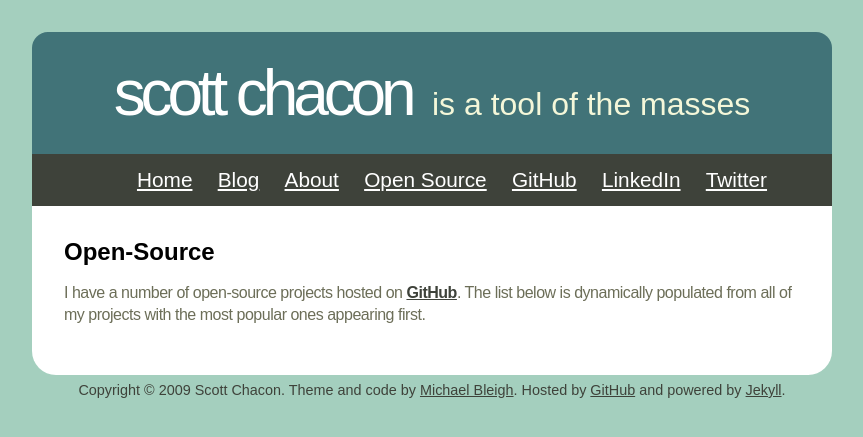
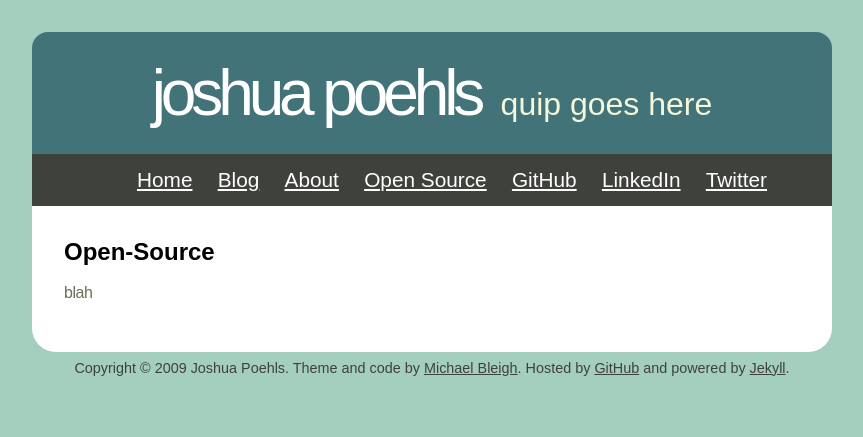
Before and after one commit to jpoehls/old-zduck-web, a Jekyll site: the page built from open-source.html, in a window 1280 px wide. Shown: the top 437 px of the page, without its empty margins (208-1071 px from the left). Built offline with Jekyll 4.4.1, drawn with Linux system fonts in a browser that asks for light colours.

```diff
--- a/_layouts/master.html
+++ b/_layouts/master.html
@@ -4,17 +4,17 @@
 <html>
   <head>
     <meta http-equiv="Content-type" content="text/html; charset=utf-8">
-    <title>Scott Chacon - {{ page.title }}</title>
+    <title>Joshua Poehls - {{ page.title }}</title>
     <link rel="stylesheet" href="/stylesheets/master.css" type="text/css" media="screen" charset="utf-8"/>
     <script src="/javascripts/jquery.js" type="text/javascript" charset="utf-8"></script>
     <script src="/javascripts/jquery.github.js" type="text/javascript" charset="utf-8"></script>
-    <link rel='alternate' type='application/rss+xml' href='http://feeds.feedburner.com/JoinTheConversation' />
+    <!--<link rel='alternate' type='application/rss+xml' href='http://feeds.feedburner.com/JoinTheConversation' />-->
   </head>
   <body>
     <div id='wrapper'>
       <div id='header'>
-        <h1>Scott Chacon</h1>
-        <h2>is a tool of the masses</h2>
+        <h1>Joshua Poehls</h1>
+        <h2>quip goes here</h2>
       </div>
       <div id='menu'>
         <ul>
@@ -22,9 +22,9 @@
           <li><a href='/blog.html'>Blog</a></li>
           <li><a href='/about.html'>About</a></li>
           <li><a href='/open-source.html'>Open Source</a></li>
-          <li><a href='http://github.com/schacon' target='_blank' rel='me'>GitHub</a></li>
-          <li><a href='http://www.linkedin.com/in/schacon' target='_blank' rel='me'>LinkedIn</a></li>
-          <li><a href='http://twitter.com/chacon' target='_blank' rel='me'>Twitter</a></li>
+          <li><a href='http://github.com/jpoehls' target='_blank' rel='me'>GitHub</a></li>
+          <li><a href='http://www.linkedin.com/in/jpoehls' target='_blank' rel='me'>LinkedIn</a></li>
+          <li><a href='http://twitter.com/jpoehls' target='_blank' rel='me'>Twitter</a></li>
         </ul>
       </div>
       <div id='content'>
@@ -33,16 +33,16 @@
       </div>
     </div>
     <div id='footer'>
-      Copyright &copy; 2009 Scott Chacon. Theme and code by <a href="http://github.com/mbleigh">Michael Bleigh</a>. Hosted by <a href='http://github.com/schacon/schacon.github.com/' target='_blank'>GitHub</a> and powered by <a href='http://github.com/mojombo/jekyll'>Jekyll</a>.
+      Copyright &copy; 2009 Joshua Poehls. Theme and code by <a href="http://github.com/mbleigh">Michael Bleigh</a>. Hosted by <a href='http://github.com/jpoehls/jpoehls.github.com/' target='_blank'>GitHub</a> and powered by <a href='http://github.com/mojombo/jekyll'>Jekyll</a>.
     </div>
     <script type="text/javascript">
-      var gaJsHost = (("https:" == document.location.protocol) ? "https://ssl." : "http://www.");
-      document.write(unescape("%3Cscript src='" + gaJsHost + "google-analytics.com/ga.js' type='text/javascript'%3E%3C/script%3E"));
+      //var gaJsHost = (("https:" == document.location.protocol) ? "https://ssl." : "http://www.");
+      //document.write(unescape("%3Cscript src='" + gaJsHost + "google-analytics.com/ga.js' type='text/javascript'%3E%3C/script%3E"));
     </script>
     <script type="text/javascript">
-      try {
-        var pageTracker = _gat._getTracker("UA-82337-14");
-        pageTracker._trackPageview();
-        } catch(err) {}</script>
+      //try {
+      //  var pageTracker = _gat._getTracker("UA-82337-14");
+      //  pageTracker._trackPageview();
+      //  } catch(err) {}</script>
   </body>
 </html>
--- a/blog.html
+++ b/blog.html
@@ -4,7 +4,7 @@ title: Blog
 full_posts: 5
 ---
 
-<a href='http://feeds.feedburner.com/JoinTheConversation' class='float-right'><img src='/images/subscribe.png' alt='Subscribe to XML Feed'/></a>
+<a href='atom.xml' class='float-right'><img src='/images/subscribe.png' alt='Subscribe to XML Feed'/></a>
 
 {% for post in site.posts %}
   {% if forloop.index < page.full_posts %}
--- a/index.html
+++ b/index.html
@@ -1,10 +1,10 @@
 ---
 layout: master
-title: Scott Chacon on the Webs
+title: Joshua Poehls (Index Title)
 ---
 
 <div class='home_box' id='home_left'>
-  <h2><a href='http://feeds.feedburner.com/JoinTheConversation' class='float-right'><img src='/images/subscribe-icon.gif' alt='Subscribe'/></a> Latest Blog Post <span class="more">(<a href='/blog.html'>More</a>)</span></h2>
+  <h2><a href='atom.xml' class='float-right'><img src='/images/subscribe-icon.gif' alt='Subscribe'/></a> Latest Blog Post <span class="more">(<a href='/blog.html'>More</a>)</span></h2>
 
   <div class='post'>
     <h1><a href='{{site.posts.first.url}}'>{{site.posts.first.title}}</a></h1>
--- a/open-source.html
+++ b/open-source.html
@@ -4,27 +4,4 @@ title: Open-Source Projects
 ---
 
 <h2>Open-Source</h2>
-
-<p>I have a number of open-source projects hosted on <a href='http://github.com/schacon' rel='me' target='_blank'>GitHub</a>. The list below is dynamically populated from all of my projects with the most popular ones appearing first.</p>
-
-<div id='github-projects' class='big'>
-</div>
-
-<script type="text/javascript" charset="utf-8">
-  $.githubUser('schacon', function(data) {
-    $('#github-projects').html('');
-
-    var repos = data.user.repositories;
-    repos.sort(function(a,b) {
-      return b.watchers - a.watchers;
-    });
-
-    $(repos).each(function() {
-      $('#github-projects').append("\
-<div class='repo'>\
-  <h3><a href='" + this.url + "'>" + this.name + "</a></h3>\
-  <span class='desc'>"+this.description+"</span>\
-</div>");
-    });
-  });
-</script>
+<p>blah</p>
```
Also changed, not shown: other parts of index.html (+1 -1 lines), about.textile (+4 -3 lines), atom.xml (+5 -5 lines).
